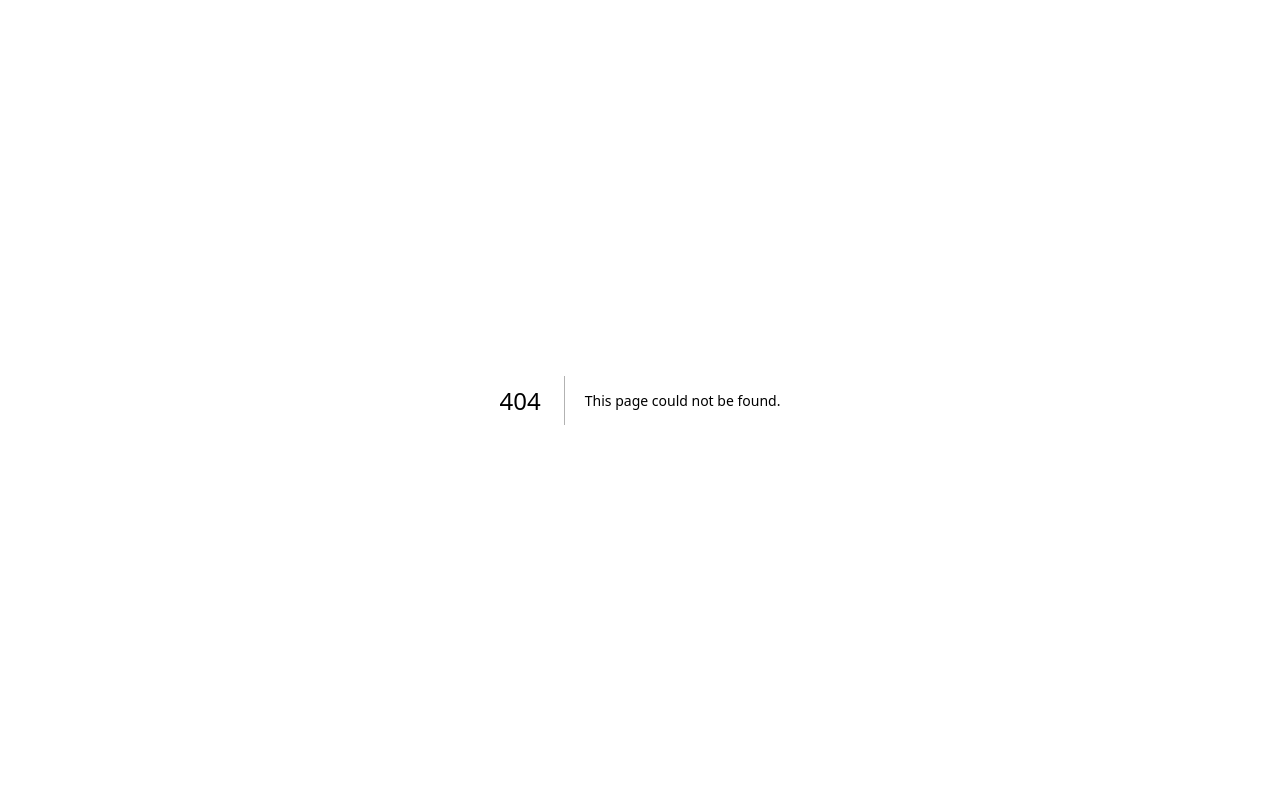
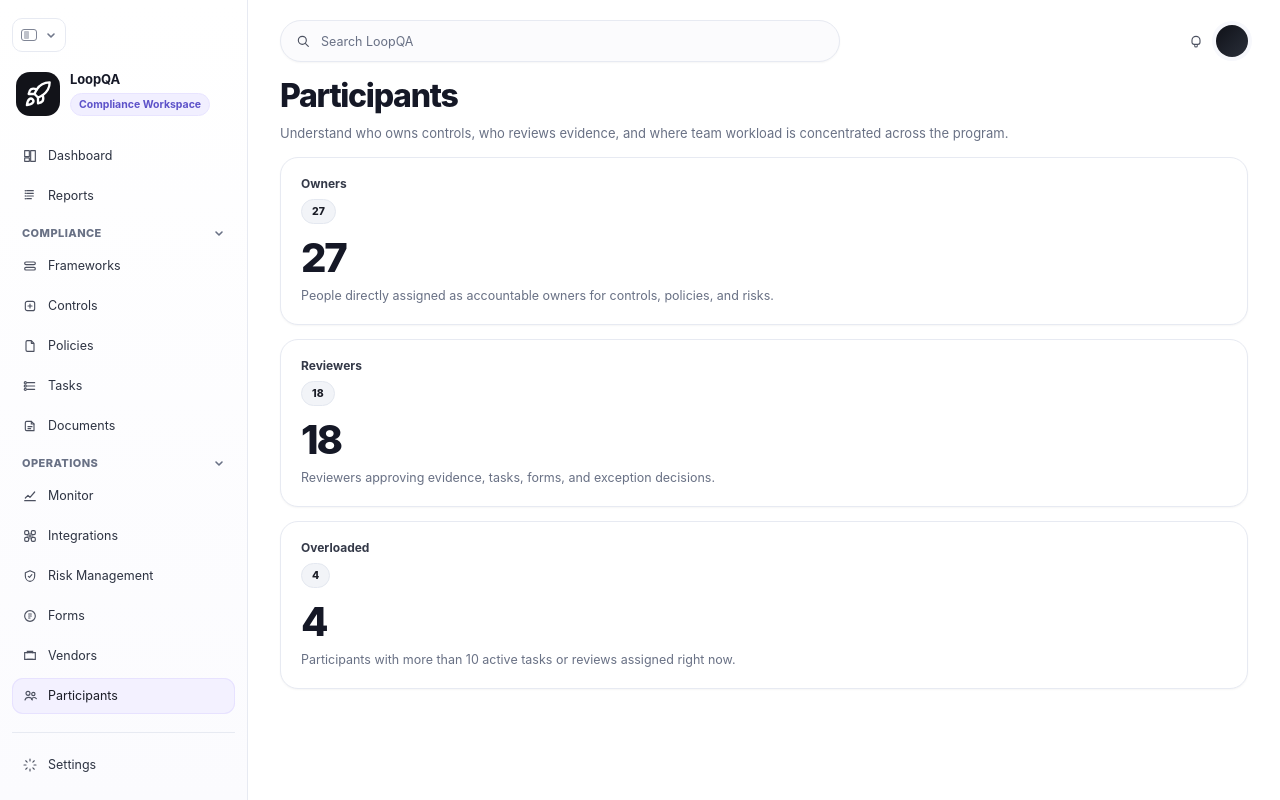
Before and after one commit to dondreytaylor/loomqa-compliance-platform, a Next.js app in the folder local/: page /participants in a window 1280 px wide. Before the commit this address had no page. Built offline with nearby package versions, Linux system fonts and the light colour scheme.

Commit message:
Add participants page

```diff
--- /dev/null
+++ b/local/src/app/participants/page.tsx
@@ -0,0 +1,70 @@
+/**
+ * Route segment: `/participants`
+ *
+ * IMPORTANT
+ * - This page is a direct port of `platform-reference/participants.html`.
+ * - Keep class names + hierarchy aligned with the reference so global CSS
+ *   in `src/app/dashboard.css` applies consistently across the prototype.
+ * - Interactions (sidebar open/collapse + section toggles) come from
+ *   `PlatformShell` → `PlatformBehavior` to match the reference inline script.
+ */
+
+import type { Metadata } from "next";
+
+import { PlatformShell } from "../../components/platform/PlatformShell";
+
+export const metadata: Metadata = {
+  title: "Participants · LoopQA",
+};
+
+export default function ParticipantsPage() {
+  return (
+    <PlatformShell activeHref="/participants">
+      {/* Reference: <div class="page-title">Participants</div> */}
+      <div className="page-title">Participants</div>
+
+      {/* Reference: <div class="subtitle">…</div> */}
+      <div className="subtitle">
+        Understand who owns controls, who reviews evidence, and where team workload is
+        concentrated across the program.
+      </div>
+
+      {/* Reference: <div class="three-col">…</div> */}
+      <div className="three-col">
+        <section className="card">
+          <div className="card-header">
+            <span>Owners</span>
+            <span className="pill purple">27</span>
+          </div>
+          <div className="metric-value">27</div>
+          <div className="metric-sub">
+            People directly assigned as accountable owners for controls, policies, and
+            risks.
+          </div>
+        </section>
+
+        <section className="card">
+          <div className="card-header">
+            <span>Reviewers</span>
+            <span className="pill green">18</span>
+          </div>
+          <div className="metric-value">18</div>
+          <div className="metric-sub">
+            Reviewers approving evidence, tasks, forms, and exception decisions.
+          </div>
+        </section>
+
+        <section className="card">
+          <div className="card-header">
+            <span>Overloaded</span>
+            <span className="pill amber">4</span>
+          </div>
+          <div className="metric-value">4</div>
+          <div className="metric-sub">
+            Participants with more than 10 active tasks or reviews assigned right now.
+          </div>
+        </section>
+      </div>
+    </PlatformShell>
+  );
+}
```
